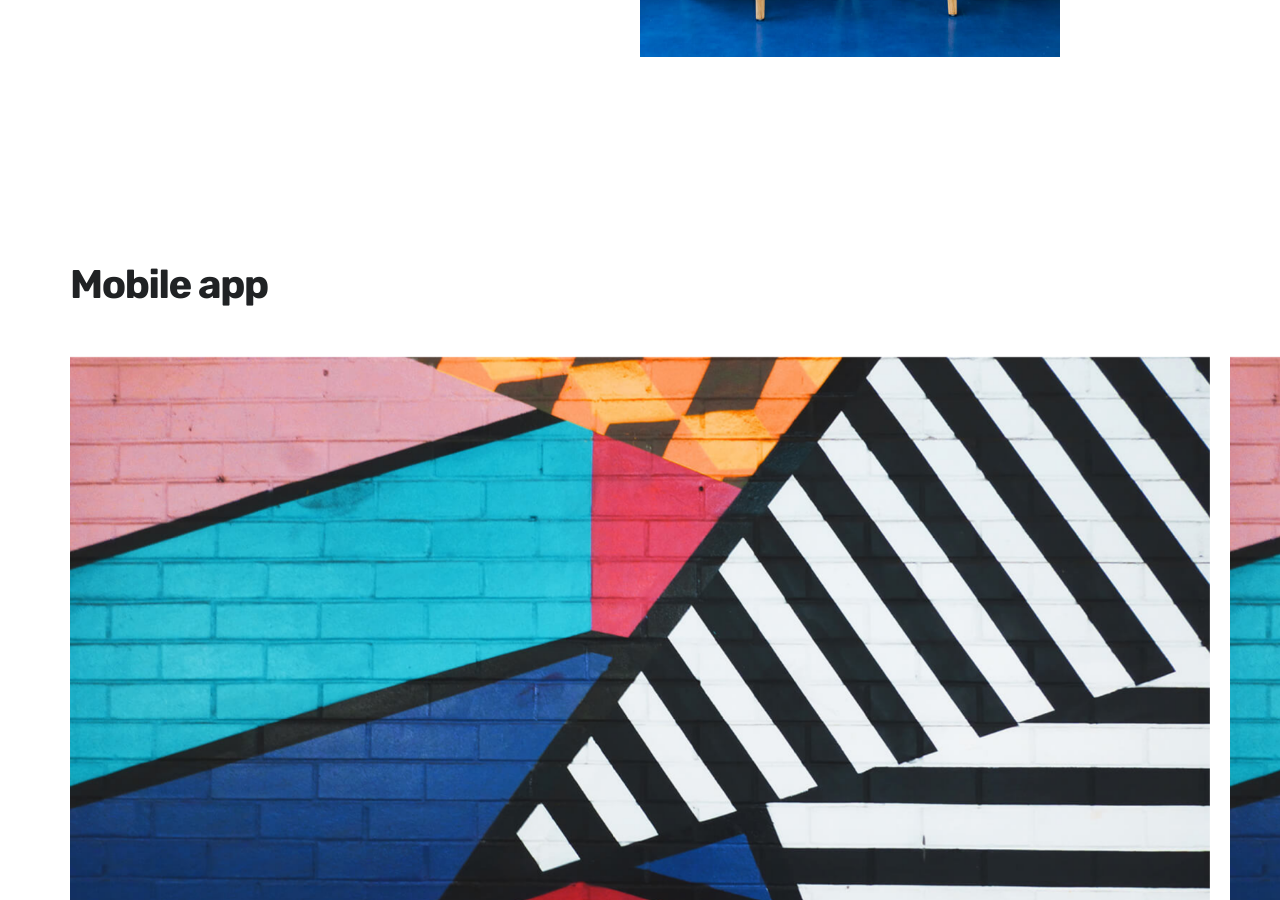
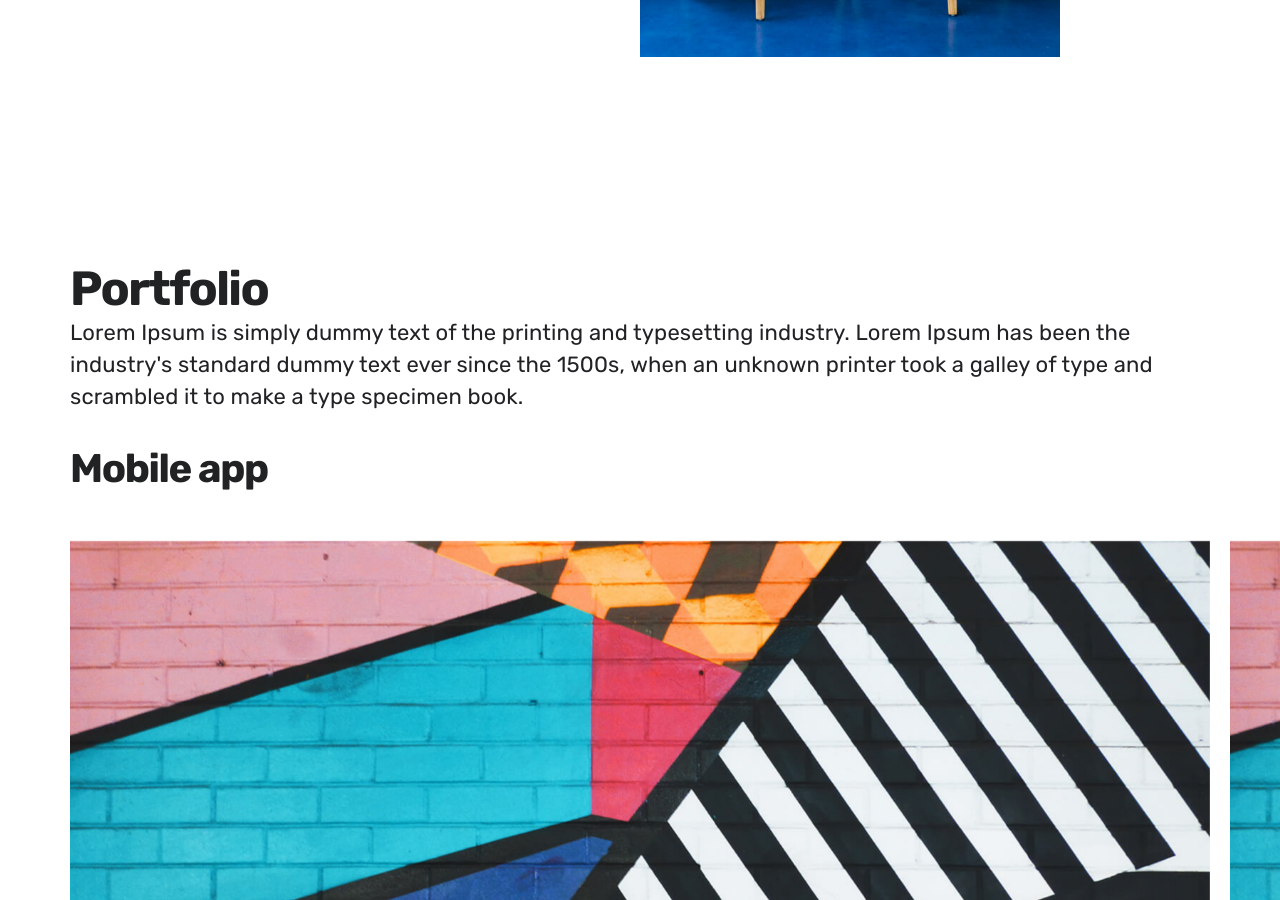
Before and after one commit to JLupanow/new-site, a Jekyll site: the page built from index.html, in a window 1280 px wide and 900 px high, scrolled down 693 px. Built offline with Jekyll 4.4.1, drawn with Linux system fonts in a browser that asks for light colours; nearby versions of some CDN libraries.

Commit message:
Created nav links that are functional in mobile and desktop versions and linked resume to open in new tab

```diff
--- a/_data/settings.yml
+++ b/_data/settings.yml
@@ -9,7 +9,7 @@
 menu_settings:
   menu_items:
     - title: 'Portfolio'
-      url: '/'
+      url: '/#portfolio'
     - title: 'Resume'
       url: '/Jessica_Lupanow_Resume.pdf/'
     - title: 'About'
@@ -31,7 +31,7 @@
   form_action: 'https://formspree.io/f/xbjpwdnz'
   confirmation_url: '/thanks'
   email_subject: 'Portfolio Contact Form Submission'
-  send_button_text: 'Get in Touch'
+  send_button_text: 'Send Message'
 
 social_settings:
   facebook_url: ''
--- a/_includes/header.html
+++ b/_includes/header.html
@@ -22,9 +22,13 @@
 					{% for item in site.data.settings.menu_settings.menu_items %}
 					<li class="menu__list__item">
 						{% if item.title == "Resume" %}
-						<a href="{{ item.url | relative_url }}" target = "_blank" class="menu__list__item__link button--text js-scroll-trigger">{{ item.title }}</a>
+							<a href="#" onclick='window.open("{{ item.url | relative_url }}");return false;' class="menu__list__item__link button--text">{{ item.title }}</a>
 						{% else %}
-						<a href="{{ item.url | relative_url }}" class="menu__list__item__link button--text js-scroll-trigger">{{ item.title }}</a>
+							<!-- Open in the same tab -->
+							<!-- <a href="#" onclick='window.open("{{ item.url | relative_url }}","_self");return false;' class="menu__list__item__link button--text js-scroll-trigger">{{ item.title }}</a> -->
+
+							<!-- Go to place on this page without reloading -->
+							<a href="{{ item.url | relative_url }}" class="menu__list__item__link button--text js-menu-toggle">{{ item.title }}</a>
 						{% endif %}
 					</li>
 					{% endfor %}
--- a/_includes/section__about.html
+++ b/_includes/section__about.html
@@ -1,4 +1,4 @@
-<section class="about"> <a name="about"></a>
+<section class="about">
   {% if include.divider == true %}
     <div class="wrap"><hr/></div>
     {% endif %}
@@ -11,6 +11,7 @@
     </div>
 
     <div class="about__content bottom-column">
+      <a name="about"></a>
       <h2 class="title">Hi, I’m Jessica.</h2>
       <p class="subtitle subtitle--light">I’m a designer, researcher, and strategist specializing in digital products for health and social issues.
       </p>
--- a/index.html
+++ b/index.html
@@ -30,6 +30,12 @@
 
 	<section class="listing">
 		<div class="wrap">
+			<a name="portfolio"></a>
+			<h2 class="title">Portfolio</h2>
+			<p class="subtitle subtitle--light">Lorem Ipsum is simply dummy text of the printing and typesetting industry. Lorem Ipsum has been the industry's standard dummy text ever since the 1500s, when an unknown printer took a galley of type and scrambled it to make a type specimen book.
+      		</p>
+      		<br>
+      		<br>
 
 			{% for project in site.projects reversed %}
 
```
Also changed, not shown: 1 other file.
